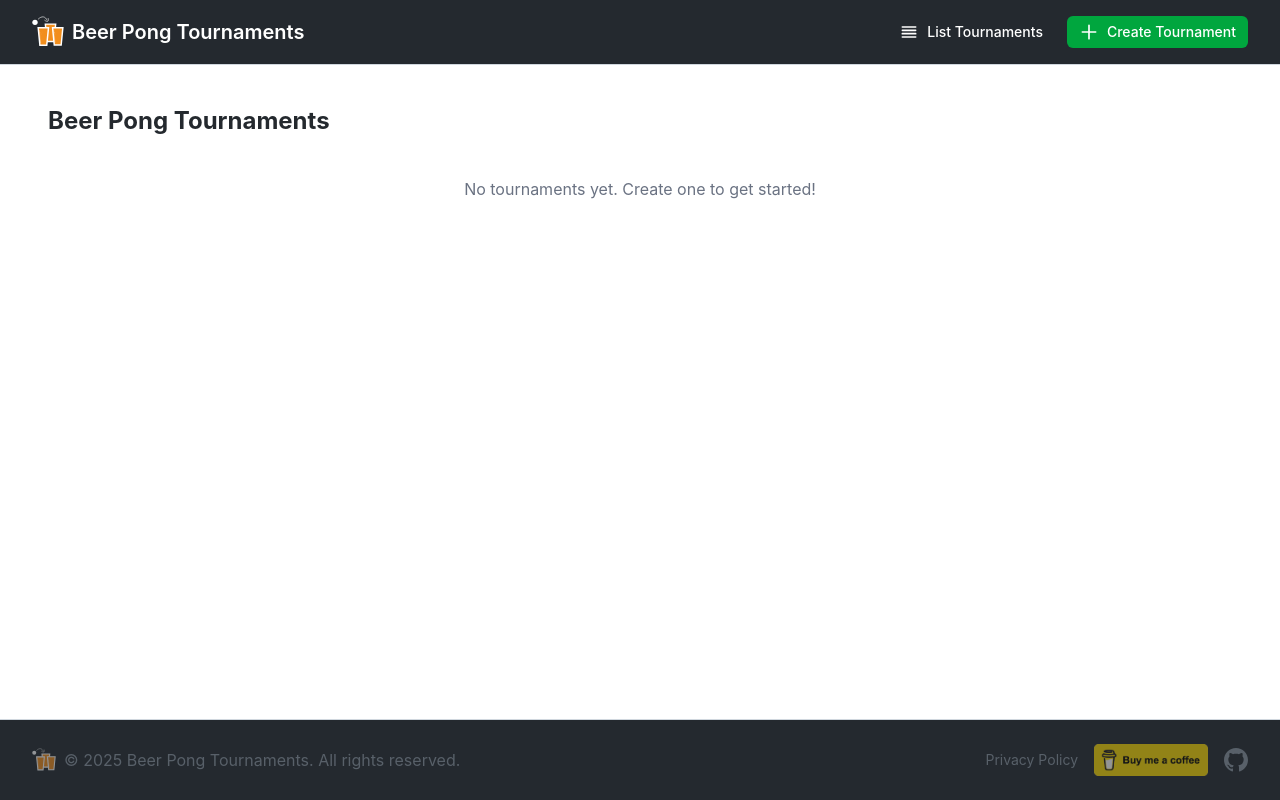
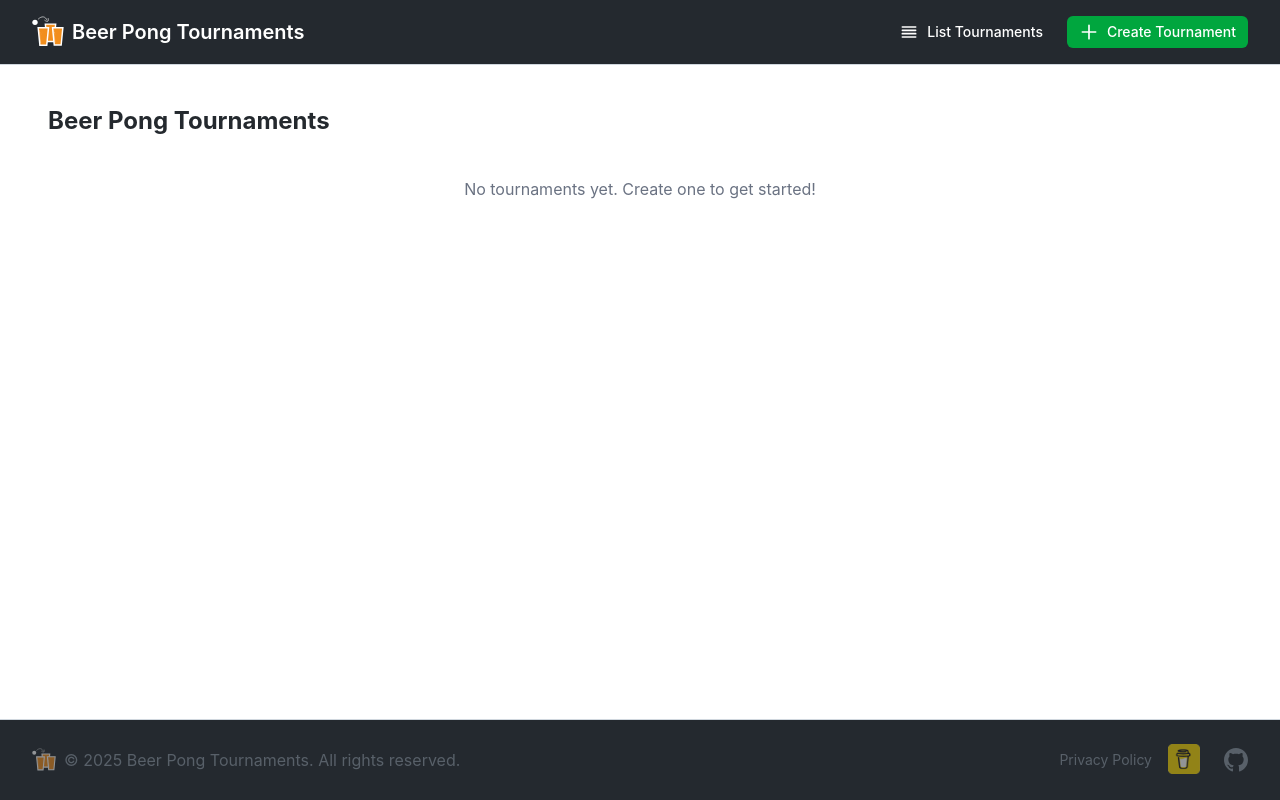
Before and after one commit to bplpd/beer-pong-admin, an Angular app: page / in a window 1280 px wide. Built offline with nearby package versions, Linux system fonts and the light colour scheme.

Commit message:
update buy me a coffee animation

```diff
--- a/src/app/app.component.html
+++ b/src/app/app.component.html
@@ -90,21 +90,44 @@
             &copy; 2025 Beer Pong Tournaments. All rights reserved.
           </p>
         </div>
-        <div class="flex items-center gap-4">
+        <div class="flex items-center justify-center gap-4">
           <div
-            class="text-sm text-[color:var(--color-text-secondary)] hover:text-white transition-colors"
+            class="text-sm text-[color:var(--color-text-secondary)] hover:text-white transition-colors items-center justify-center flex"
           >
             <a [routerLink]="['/privacy']">Privacy Policy</a>
           </div>
           <a
             href="https://www.buymeacoffee.com/dolfusp"
             target="_blank"
-            class="flex items-center gap-2"
+            class="group relative block h-8 w-[40px]"
           >
+            <!-- Tooltip bubble -->
+            <div
+              class="absolute bottom-full left-1/2 -translate-x-1/2 mb-2 opacity-0 group-hover:opacity-100 transition-opacity duration-200 whitespace-nowrap"
+            >
+              <div class="relative">
+                <!-- Bubble content -->
+                <div
+                  class="bg-[color:var(--color-header-bg)] p-1 rounded-lg shadow-lg border border-[color:var(--color-border-primary)]"
+                >
+                  <img
+                    src="/assets/img/arial-yellow.png"
+                    alt="Buy Me A Coffee"
+                    class="h-[30px] w-[108px] max-w-[200px]"
+                  />
+                </div>
+                <!-- Bubble triangle -->
+                <div
+                  class="absolute -bottom-2 left-[47%] -translate-x-1/2 w-0 h-0 border-l-[8px] border-l-transparent border-t-[8px] border-t-[color:var(--color-border-primary)] border-r-[8px] border-r-transparent"
+                ></div>
+              </div>
+            </div>
+
+            <!-- Base icon -->
             <img
-              src="/assets/img/arial-yellow.png"
+              src="/assets/img/arial-yellow-cut.png"
               alt="Buy Me A Coffee"
-              class="hover:opacity-100 transition-opacity opacity-50 h-8"
+              class="h-[30px] w-[32px] opacity-50 hover:opacity-100 transition-opacity"
             />
           </a>
           <a
```
Also changed, not shown: src/assets/img/arial-yellow-cut.png (added).
